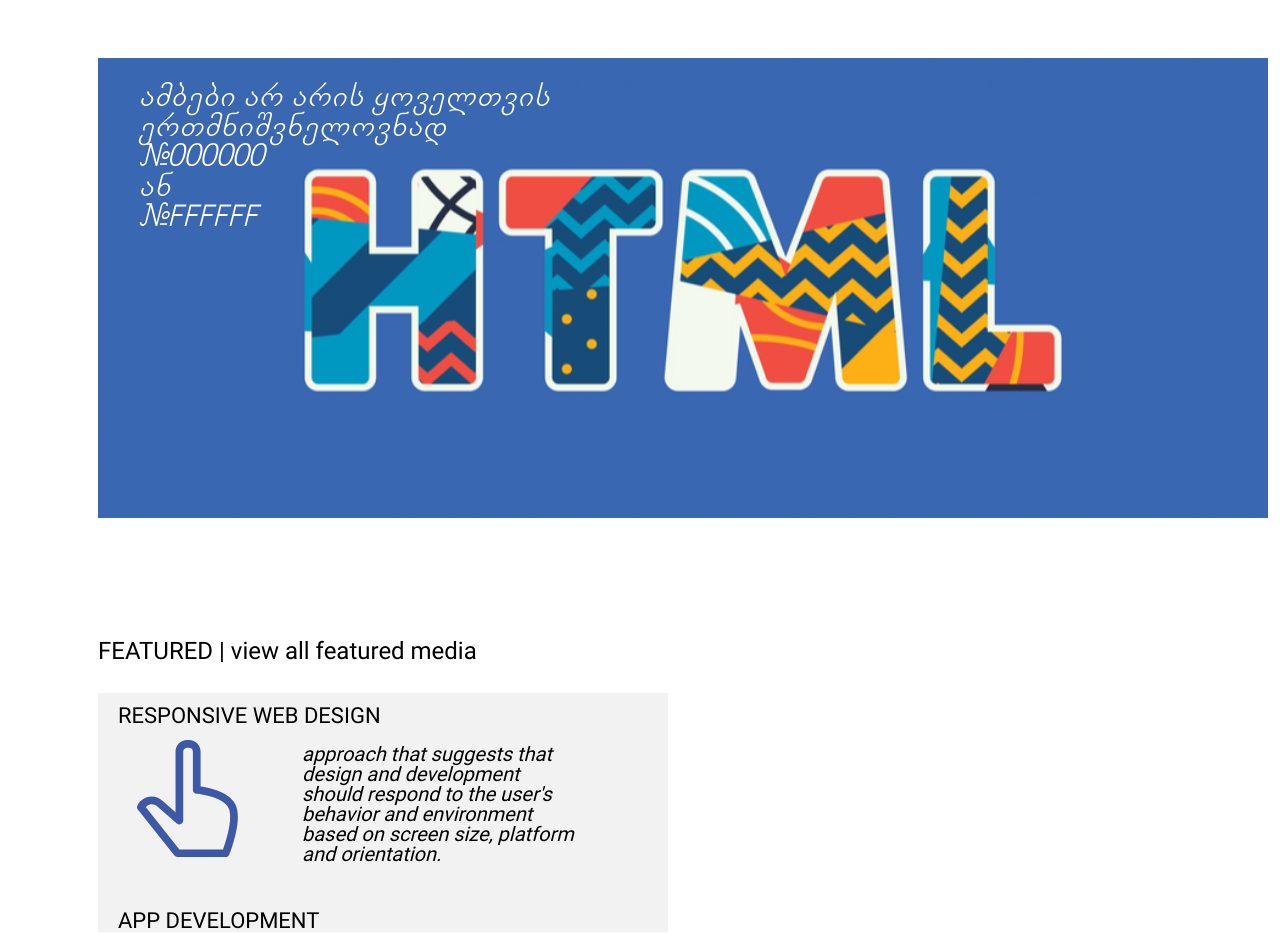
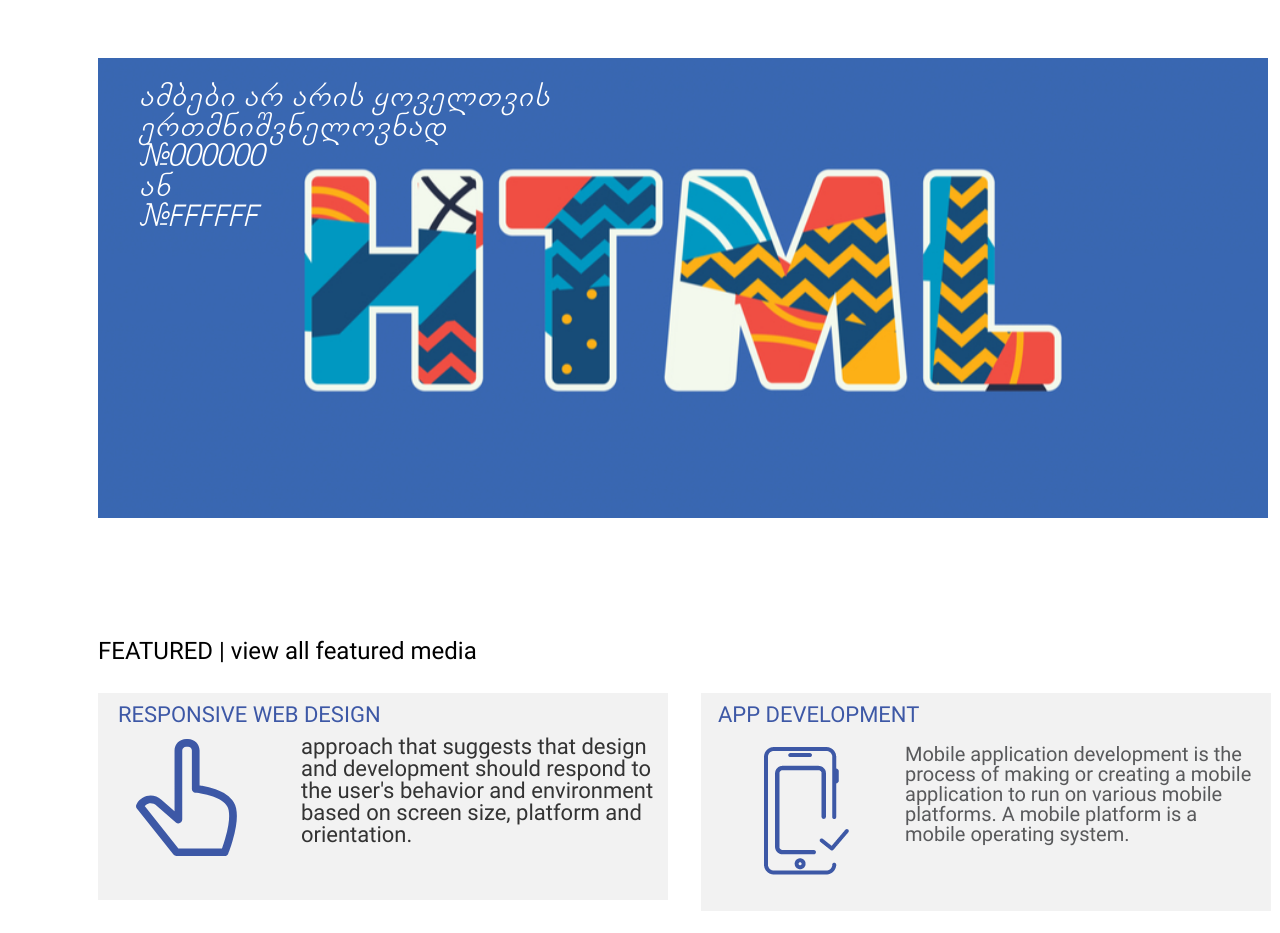
Before and after one commit to Nikoloz909/geolab-03, a plain HTML site: page index.html in a window 1280 px wide. Shown: the part 83-1016 px from the top of the page. After the commit the page ends 994 px from the top, so only its background shows below. Drawn offline with Linux system fonts and the light colour scheme.

Commit message:
end box section

```diff
--- a/css/style.css
+++ b/css/style.css
@@ -36,6 +36,7 @@
 .banner-section{
     margin-top: 77px;
     margin-left: 98px;
+    margin-bottom: 118px;
 }
 .banner-wrapper{
     position: relative;
@@ -52,52 +53,68 @@
 /* banner section end  */
 /* text block section  */
 .text-block{
-    margin-top: 118px;
     margin-left: 98px;
-    width: 570px;
 }
-.text-block-title{
-    color: #000;
-    font-size: 24px;
-    font-family: 'Roboto';
-}
-.left-block{
-    margin-top: 30px;
+.left-box {
     background-color: #F2F2F2;
     width: 570px;
+    vertical-align: top;
+    margin-right: 29px;
 }
-.left-block-title{
+.box-title{
+    font-size: 24px;
+    font-family: "roboto";
+    margin-bottom: 30px;
+}
+.box-titile-h4{
     font-size: 22px;
-    font-family: 'Roboto';
-    margin-top: 12px;
+    font-family: "roboto";
+    color: #3D58A6;
+    margin-top: 11px;
     margin-left: 20px;
 }
-.block-img{
+.box-img{
     margin-top: 13px;
-    margin-left: 39px;
-    vertical-align: top;
+    margin-left: 38px;
+    margin-right: 60px;
     margin-bottom: 40px;
 }
-.block-p {
+.box-p{
     width: 355px;
-    padding-top: 17.5px ;
-    font-family: 'Roboto';
-    font-size: 20px;
-    padding-left: 60px;
-    padding-right: 15px;
-   font-style: italic;
-   /* line-height: 1.5; */
+    vertical-align: top;
+    padding-top: 10px;
+    font-family: "roboto";
+    font-size: 22px;
+    color: #333333;
 }
 .right-block{
-    background-color: #F2F2F2;
     width: 570px;
+    background-color:#F2F2F2;
 
 }
-.right-block-title{
+.right-box-title{
     font-size: 22px;
-    font-family: 'Roboto';
-    margin-top: 12px;
-    margin-left: 20px;
-
+    font-family: "roboto";
+    color: #3D58A6;
+    margin-top: 11px;
+    margin-left: 17px;
+}
+.right-block-img{
+    margin-top: 21px;
+    margin-left: 63px;
+    margin-right: 52px;
+    margin-bottom: 36px;
+    vertical-align: top;
+}
+.right-block-p{
+    width: 353px;
+    font-size: 20px;
+    font-family: "roboto";
+    color: #58595B;
+    margin-top: 18px;
 }
 /* text block section end  */
+/* footer section  */
+
+
+/* footer section end  */
--- a/index.html
+++ b/index.html
@@ -39,22 +39,25 @@
         </div>
         </section>
         <section class="text-block">
+                <h3 class="box-title">FEATURED | view all featured media</h3>
+                <div class="left-box d-inline-block">
+                    <h4 class="box-titile-h4">RESPONSIVE WEB DESIGN</h4>
+                    <img class="box-img" src="img/Path 29.png" alt="picture">
+                    <p class="box-p d-inline-block">
+                        approach that suggests that design and development should respond to the user's
+                         behavior and environment based on screen size, platform and orientation.
+                    </p>
+                </div>
 
-            <h3 class="text-block-title">FEATURED | view all featured media</h3>
-
-            <div class="left-block d-inline-block">
-                <h4 class="left-block-title">RESPONSIVE WEB DESIGN</h4>
-                <img class="block-img d-inline-block" src="img/Path 29.png" alt="picture">
-                <p class="block-p d-inline-block">
-                    approach that suggests that design and development should respond to the user's
-                     behavior and environment based on screen size, platform and orientation.
-                </p>
-            </div>
-            <div class="right-block d-inline-block">
-
-                <h4 class="right-block-title">APP DEVELOPMENT</h4>
-
-            </div>
+           <div class="right-block d-inline-block">
+                    <h3 class="right-box-title">APP DEVELOPMENT</h3>
+                    <img class="right-block-img d-inline-block " src="img/Path 28.png" alt="picture">
+                    <p class="right-block-p d-inline-block">
+                        Mobile application development is the process of making or creating
+                         a mobile application to run on various mobile platforms.
+                         A mobile platform is a mobile operating system.
+                    </p>
+           </div>
 
         </section>
     </body>
```
Also changed, not shown: contact.html (added), news.html (added), 1 other file.
